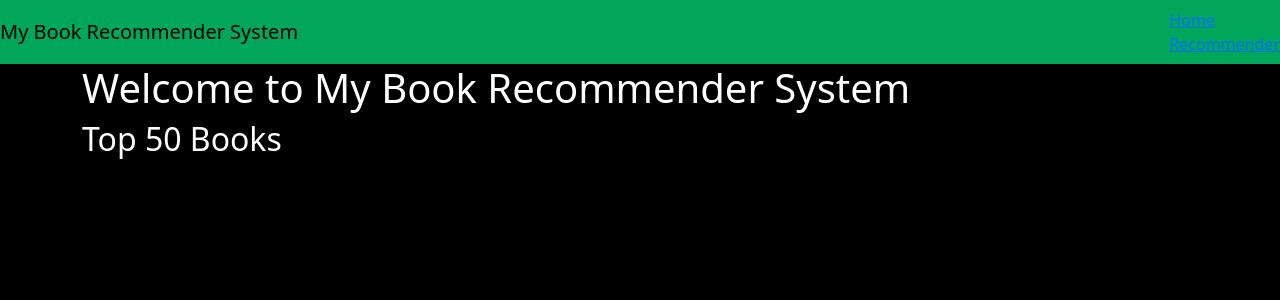
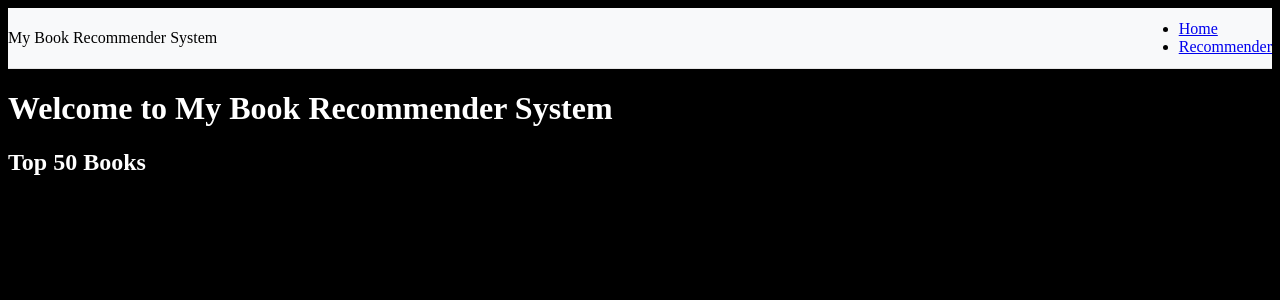
Before and after one commit to Anushlinux/Book-Recommendation-System, a Flask app: page / in a window 1280 px wide. Shown: the top 300 px of the page. Run offline with Flask 3, Linux system fonts and the light colour scheme; parts of the project's set-up code (start-up, migrations or seed data) failed here and were passed over.

Commit message:
style.css

```diff
--- /dev/null
+++ b/style.css
@@ -0,0 +1,11 @@
+.navbar{
+    background-color: #f8f9fa;
+    border-bottom: 1px solid #e5e5e5;
+    padding: 0;
+    margin: 0;
+    height: 60px;
+    display: flex;
+    justify-content: space-between;
+    align-items: center;
+    box-shadow: 0 0 10px rgba(0, 0, 0, 0.1);
+}
--- a/templates/index.html
+++ b/templates/index.html
@@ -4,7 +4,7 @@
     <meta charset="UTF-8">
     <meta name="viewport" content="width=device-width, initial-scale=1.0">
     <title>Book Recommender System</title>
-    <link rel="stylesheet" href="https://cdn.jsdelivr.net/npm/bootstrap@5.3.2/dist/css/bootstrap.min.css" integrity="sha384-T3c6CoIi6uLrA9TneNEoa7RxnatzjcDSCmG1MXxSR1GAsXEV/Dwwykc2MPK8M2HN" crossorigin="anonymous">
+    <link rel="stylesheet" type="text/css" href="style.css">
 </head>
 
 <style>
@@ -14,7 +14,7 @@
 </style>
 
 <body style = "background-color: black">
-    <nav class = "navbar" style ="background-color:#00a65a">
+    <nav class = "navbar">
         <a class = "navbar-brand"> My Book Recommender System </a>
         <ul class = "nav">
             <div class="topnav">
--- a/templates/recommend.html
+++ b/templates/recommend.html
@@ -4,7 +4,7 @@
     <meta charset="UTF-8">
     <meta name="viewport" content="width=device-width, initial-scale=1.0">
     <title>Book Recommender System</title>
-    <link rel="stylesheet" href="https://cdn.jsdelivr.net/npm/bootstrap@5.3.2/dist/css/bootstrap.min.css" integrity="sha384-T3c6CoIi6uLrA9TneNEoa7RxnatzjcDSCmG1MXxSR1GAsXEV/Dwwykc2MPK8M2HN" crossorigin="anonymous">
+    <link rel="stylesheet" type="text/css" href="style.css">
 </head>
 
 <style>
```
